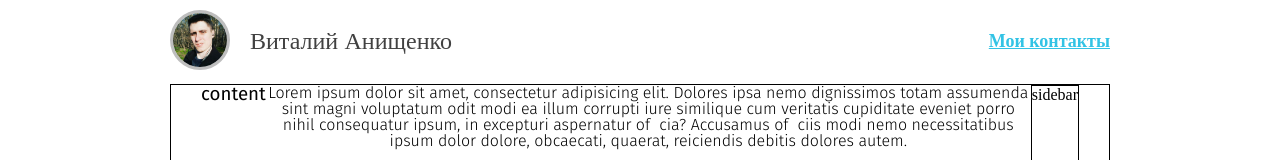
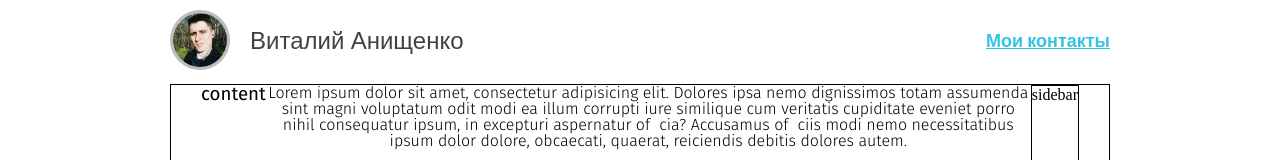
Before and after one commit to Vitaly2016A-s/Web-Tutor-2018, a plain HTML site: page portfolio/src/pages/about.html in a window 1280 px wide. Shown: the top 160 px of the page. Drawn offline with Linux system fonts and the light colour scheme.

Commit message:
Optimate and fixed errors
...fixed fonts

```diff
--- a/portfolio/src/scss/about.scss
+++ b/portfolio/src/scss/about.scss
@@ -48,13 +48,13 @@ header .container {
 }
 .portfolio-name h2 {
   color: $color_gray;
-  font-family: "Fira Sans";
+  font-family: $font_FiraSans;
   font-weight: 400;
   line-height: 28px;
 }
 .contact-link a {
   justify-content: flex-end;
-  font-family: 'Fira Sans';
+  font-family: $font_FiraSans;
   font-weight: 700;
   font-size: 18px;
   line-height: 28px;
```
Also changed, not shown: portfolio/src/css/style.css, 1 other file.
